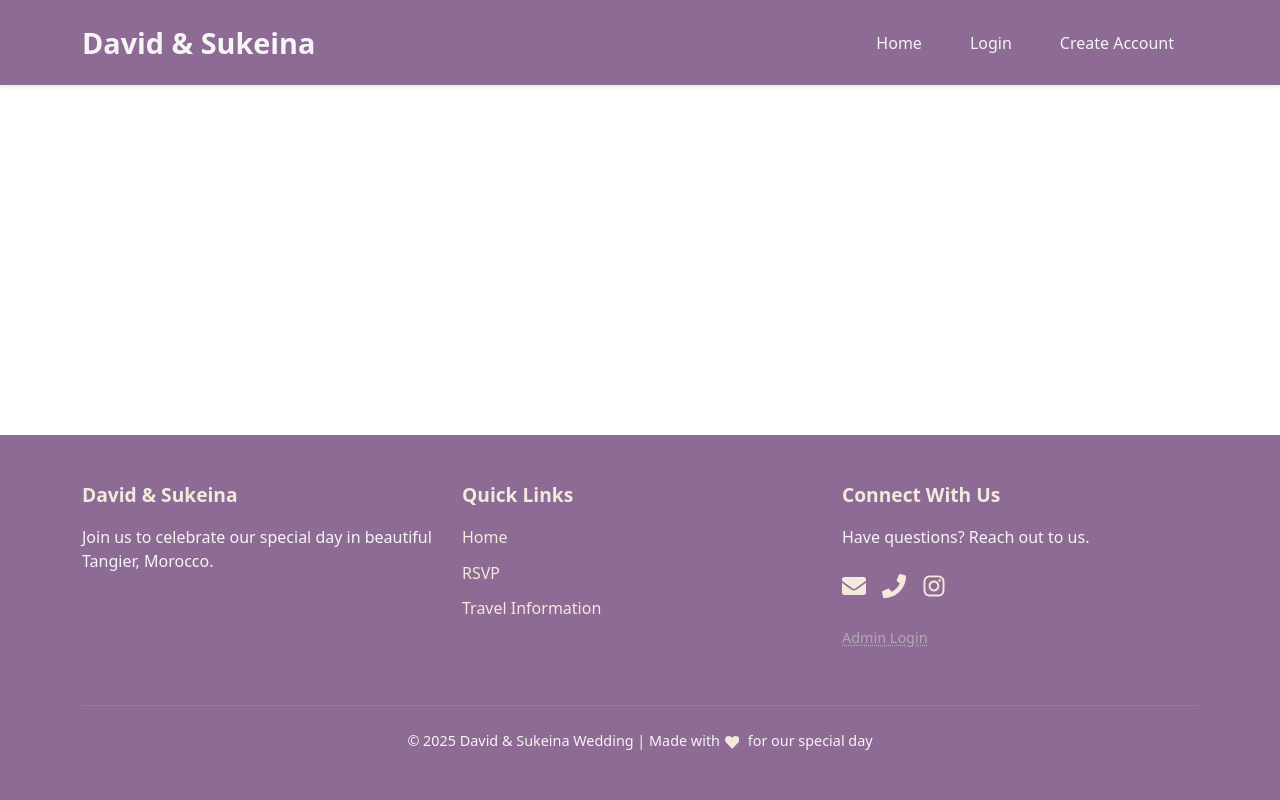
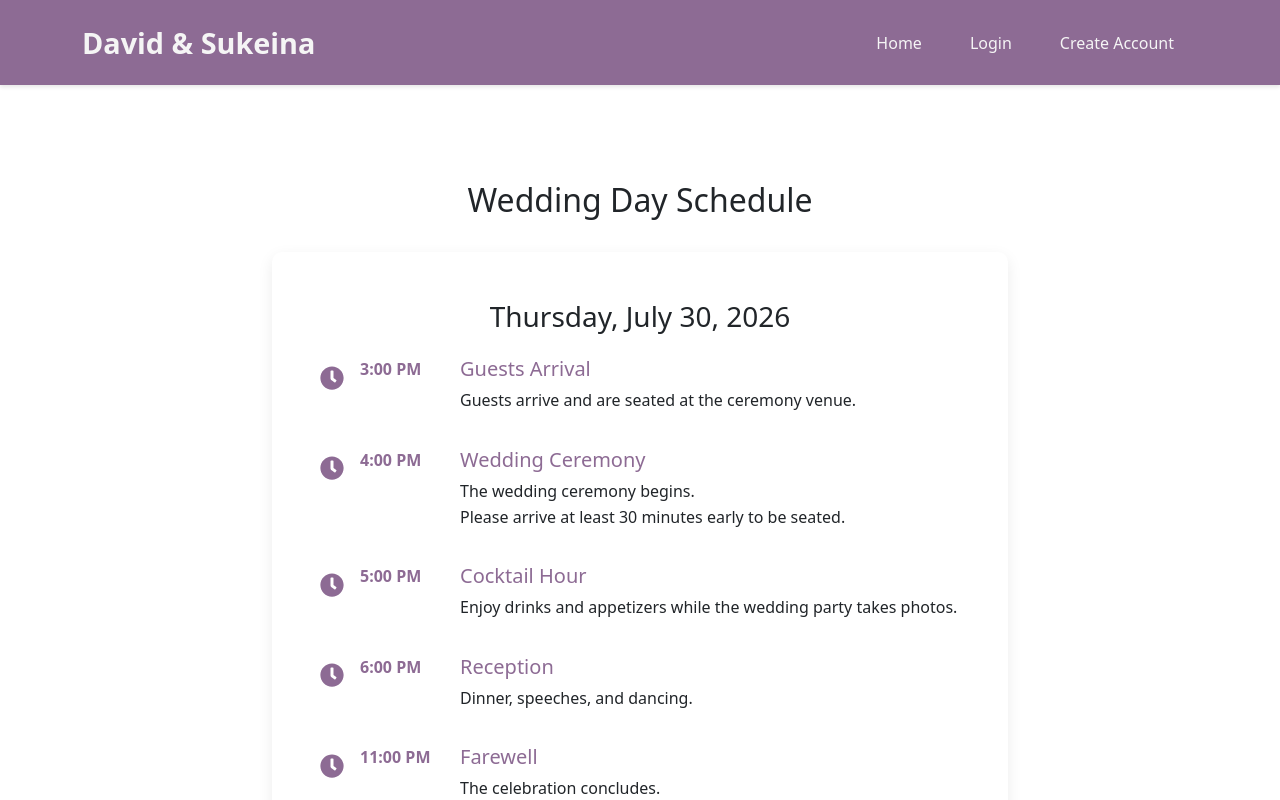
Before and after one commit to Abejide1/RSVP, a React (Create React App) app in the folder david-sukeina-wedding/: page /wedding-details in a window 1280 px wide. Shown: the top 800 px of the page. Built offline with nearby package versions, Linux system fonts and the light colour scheme; no server answers.

Commit message:
Adding new pages

```diff
--- a/david-sukeina-wedding/src/App.js
+++ b/david-sukeina-wedding/src/App.js
@@ -21,6 +21,8 @@ import ThankYou from './pages/ThankYou';
 import CreateAccount from './pages/CreateAccount';
 import UploadPhoto from './pages/UploadPhoto';
 import AdminLogin from './pages/AdminLogin';
+import OurStory from './pages/OurStory';
+import WeddingDetails from './pages/WeddingDetails';
 
 function App() {
   const [user, setUser] = useState(null);
@@ -64,6 +66,8 @@ function App() {
               </>
             )}
             <Route path="/thank-you" element={<ThankYou />} />
+            <Route path="/our-story" element={<OurStory />} />
+            <Route path="/wedding-details" element={<WeddingDetails />} />
             <Route path="/login" element={<Login />} />
             <Route path="/create-account" element={<CreateAccount />} />
             <Route path="/upload-photo" element={user ? <UploadPhoto /> : <Navigate to="/login" />} />
--- a/david-sukeina-wedding/src/pages/Home.js
+++ b/david-sukeina-wedding/src/pages/Home.js
@@ -231,6 +231,9 @@ const Home = ({ user }) => {
                   <Card.Text>
                     Learn about how we met and our journey to this special day.
                   </Card.Text>
+                  <Link to="/our-story">
+                    <Button variant="outline-primary">Learn More</Button>
+                  </Link>
                 </Card.Body>
               </StyledCard>
             </Col>
@@ -242,6 +245,9 @@ const Home = ({ user }) => {
                   <Card.Text>
                     Find all the information about our wedding day events.
                   </Card.Text>
+                  <Link to="/wedding-details">
+                    <Button variant="outline-primary">Learn More</Button>
+                  </Link>
                 </Card.Body>
               </StyledCard>
             </Col>
--- /dev/null
+++ b/david-sukeina-wedding/src/pages/OurStory.js
@@ -0,0 +1,63 @@
+import React from 'react';
+import { Container, Row, Col, Card } from 'react-bootstrap';
+import styled from 'styled-components';
+
+const StyledSection = styled.section`
+  padding: 4rem 0;
+
+  h2 {
+    text-align: center;
+    margin-bottom: 2rem;
+  }
+`;
+
+const ContentCard = styled(Card)`
+  border: none;
+  border-radius: 10px;
+  overflow: hidden;
+  margin-bottom: 30px;
+  box-shadow: 0 5px 15px rgba(0, 0, 0, 0.08);
+  padding: 2rem;
+`;
+
+function OurStory() {
+  return (
+    <StyledSection>
+      <Container>
+        <h2>Our Story</h2>
+        <Row className="justify-content-center">
+          <Col lg={8}>
+            <ContentCard>
+              <Card.Body>
+                <h3 className="mb-4">How We Met</h3>
+                <p>
+                  This is where you'll share the story of how you met. You can include details about your first meeting,
+                  how your relationship developed, and what made you fall in love.
+                </p>
+
+                <h3 className="mb-4 mt-5">The Proposal</h3>
+                <p>
+                  Share the details of the proposal here. Where did it happen? Was it a surprise? What made the moment special?
+                </p>
+
+                <h3 className="mb-4 mt-5">Our Journey Together</h3>
+                <p>
+                  This section can include highlights from your relationship - travels you've taken together, milestones you've
+                  achieved, or challenges you've overcome as a couple.
+                </p>
+
+                <div className="text-center mt-5">
+                  <p className="lead">
+                    We're excited to celebrate our love with you on July 30, 2026!
+                  </p>
+                </div>
+              </Card.Body>
+            </ContentCard>
+          </Col>
+        </Row>
+      </Container>
+    </StyledSection>
+  );
+}
+
+export default OurStory;
--- /dev/null
+++ b/david-sukeina-wedding/src/pages/WeddingDetails.js
@@ -0,0 +1,141 @@
+import React from 'react';
+import { Container, Row, Col, Card, ListGroup } from 'react-bootstrap';
+import { FaClock } from 'react-icons/fa';
+import styled from 'styled-components';
+
+const StyledSection = styled.section`
+  padding: 4rem 0;
+
+  h2 {
+    text-align: center;
+    margin-bottom: 2rem;
+  }
+`;
+
+const ContentCard = styled(Card)`
+  border: none;
+  border-radius: 10px;
+  overflow: hidden;
+  margin-bottom: 30px;
+  box-shadow: 0 5px 15px rgba(0, 0, 0, 0.08);
+  padding: 2rem;
+`;
+
+const TimelineItem = styled.div`
+  display: flex;
+  margin-bottom: 2rem;
+  align-items: flex-start;
+
+  .time {
+    min-width: 100px;
+    font-weight: bold;
+    color: var(--primary-color);
+  }
+
+  .details {
+    flex-grow: 1;
+
+    h5 {
+      margin-bottom: 0.5rem;
+      color: var(--primary-color);
+    }
+
+    p {
+      margin-bottom: 0.25rem;
+      line-height: 1.4;
+    }
+  }
+
+  .icon {
+    margin-right: 1rem;
+    font-size: 1.5rem;
+    color: var(--primary-color);
+  }
+`;
+
+function WeddingDetails() {
+  return (
+    <StyledSection>
+      <Container>
+        <h2>Wedding Day Schedule</h2>
+        <Row className="justify-content-center">
+          <Col lg={8}>
+            <ContentCard>
+              <Card.Body>
+                <h3 className="mb-4 text-center">Thursday, July 30, 2026</h3>
+
+                <TimelineItem>
+                  <div className="icon">
+                    <FaClock />
+                  </div>
+                  <div className="time">3:00 PM</div>
+                  <div className="details">
+                    <h5>Guests Arrival</h5>
+                    <p>Guests arrive and are seated at the ceremony venue.</p>
+                  </div>
+                </TimelineItem>
+
+                <TimelineItem>
+                  <div className="icon">
+                    <FaClock />
+                  </div>
+                  <div className="time">4:00 PM</div>
+                  <div className="details">
+                    <h5>Wedding Ceremony</h5>
+                    <p>The wedding ceremony begins.</p>
+                    <p>Please arrive at least 30 minutes early to be seated.</p>
+                  </div>
+                </TimelineItem>
+
+                <TimelineItem>
+                  <div className="icon">
+                    <FaClock />
+                  </div>
+                  <div className="time">5:00 PM</div>
+                  <div className="details">
+                    <h5>Cocktail Hour</h5>
+                    <p>Enjoy drinks and appetizers while the wedding party takes photos.</p>
+                  </div>
+                </TimelineItem>
+
+                <TimelineItem>
+                  <div className="icon">
+                    <FaClock />
+                  </div>
+                  <div className="time">6:00 PM</div>
+                  <div className="details">
+                    <h5>Reception</h5>
+                    <p>Dinner, speeches, and dancing.</p>
+                  </div>
+                </TimelineItem>
+
+                <TimelineItem>
+                  <div className="icon">
+                    <FaClock />
+                  </div>
+                  <div className="time">11:00 PM</div>
+                  <div className="details">
+                    <h5>Farewell</h5>
+                    <p>The celebration concludes.</p>
+                  </div>
+                </TimelineItem>
+
+                <div className="mt-5 mb-3">
+                  <h4>Dress Code</h4>
+                  <p>Formal Attire / Black Tie Optional</p>
+                </div>
+
+                <div className="mb-3">
+                  <h4>Weather</h4>
+                  <p>July in Tangier is typically warm. The ceremony and reception will be held both indoors and outdoors, so please dress accordingly.</p>
+                </div>
+              </Card.Body>
+            </ContentCard>
+          </Col>
+        </Row>
+      </Container>
+    </StyledSection>
+  );
+}
+
+export default WeddingDetails;
```
